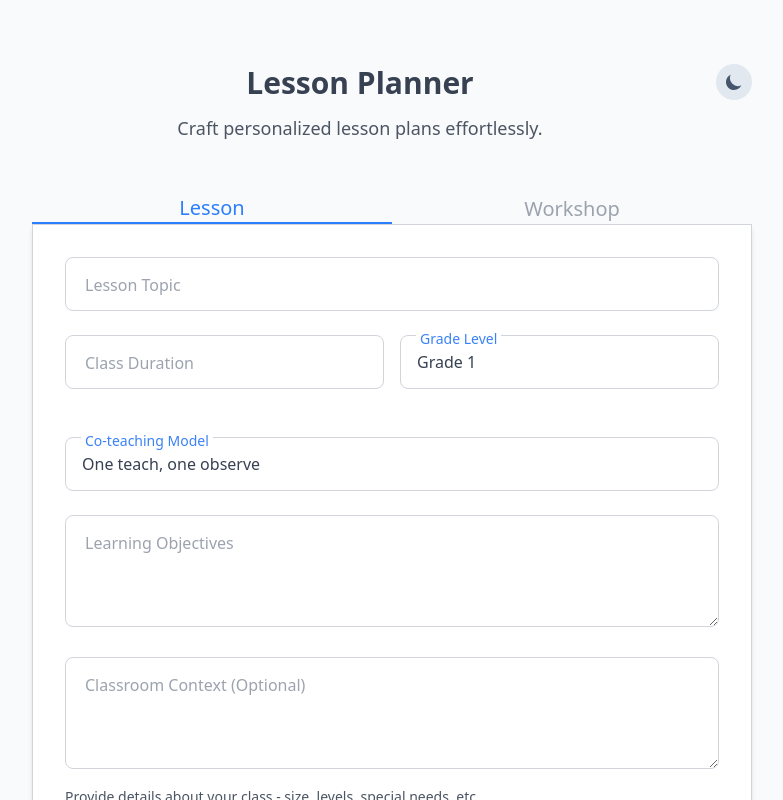
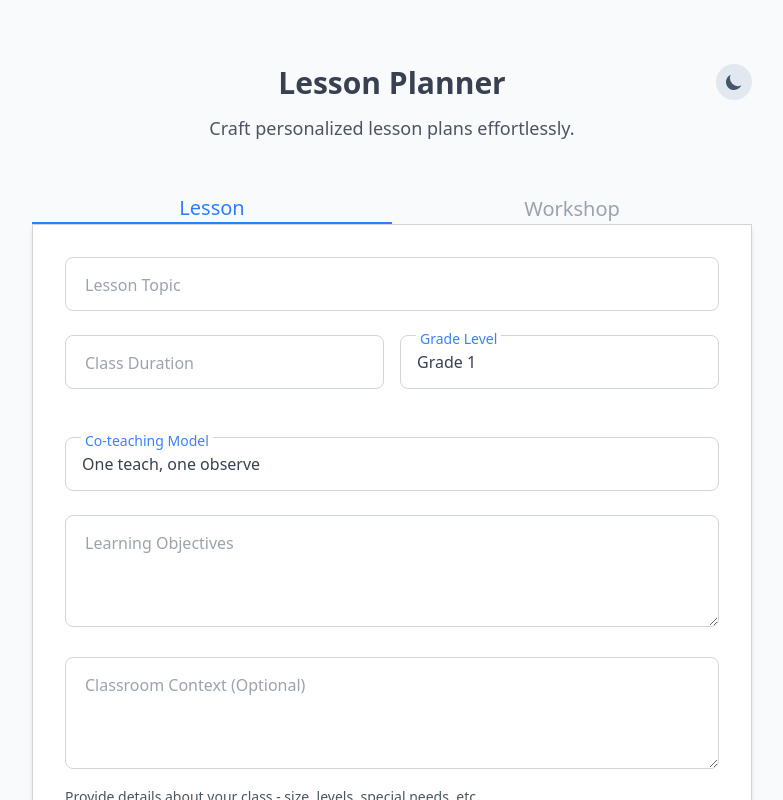
Before and after one commit to larrygrpolanco/ETA-lesson-planner, a SvelteKit app: page / in a window 1280 px wide. Shown: the top 800 px of the page, without its empty margins (248-1031 px from the left). Built offline with nearby package versions, Linux system fonts and the light colour scheme.

Commit message:
Error Message & Dark Mode Button Fix

```diff
--- a/src/lib/components/EMIWorkshopForm.svelte
+++ b/src/lib/components/EMIWorkshopForm.svelte
@@ -239,7 +239,7 @@
 <!-- EMI Error Display -->
 {#if error}
 	<div class="mt-6 rounded-md border-l-4 border-red-500 bg-red-50 p-4 dark:bg-red-900/20">
-		<p class="text-red-700 dark:text-red-400">{error}</p>
+		<p class="text-red-700 dark:text-red-400">{error}. Please try again later.</p>
 	</div>
 {/if}
 
--- a/src/lib/components/ETALessonForm.svelte
+++ b/src/lib/components/ETALessonForm.svelte
@@ -232,10 +232,10 @@
 	</form>
 </div>
 
-<!-- Error Display -->
+<!-- ETA Error Display -->
 {#if error}
 	<div class="mt-6 rounded-md border-l-4 border-red-500 bg-red-50 p-4 dark:bg-red-900/20">
-		<p class="text-red-700 dark:text-red-400">{error}</p>
+		<p class="text-red-700 dark:text-red-400">{error}. Please try again later.</p>
 	</div>
 {/if}
 
--- a/src/routes/+page.svelte
+++ b/src/routes/+page.svelte
@@ -22,18 +22,19 @@
 <div class="min-h-screen bg-gray-100 transition-colors duration-500 dark:bg-slate-900">
 	<main class="container mx-auto max-w-3xl px-6 py-16">
 		<!-- Header with Dark Mode Toggle -->
-		<div class="relative mb-10 pr-16 text-center">
+		<div class="relative mb-10 text-center">
+			<!-- Button positioned absolutely -->
 			<div class="absolute top-0 right-0">
 				<DarkModeToggle />
 			</div>
-			<div class="text-center">
+
+			<!-- Title centered properly without padding adjustments -->
 			<h1 class="mb-3 text-3xl leading-tight font-bold text-gray-900 dark:text-slate-200">
 				Lesson Planner
 			</h1>
 			<p class="text-lg text-gray-700 dark:text-slate-400">
 				Craft personalized lesson plans effortlessly.
 			</p>
-			</div>
 		</div>
 
 		<!-- Tabs with softer dark mode variants -->
```
Lines whose indentation alone changed are shown as unchanged.
